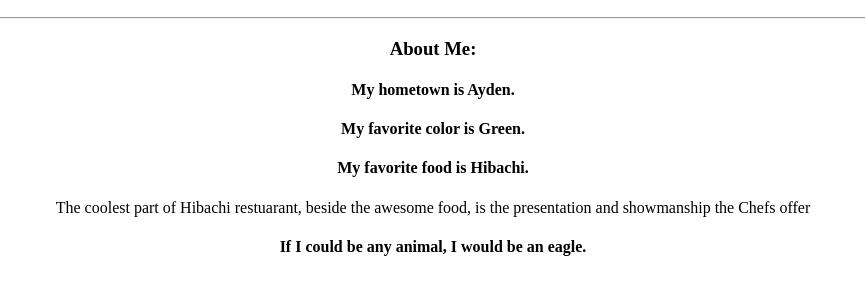
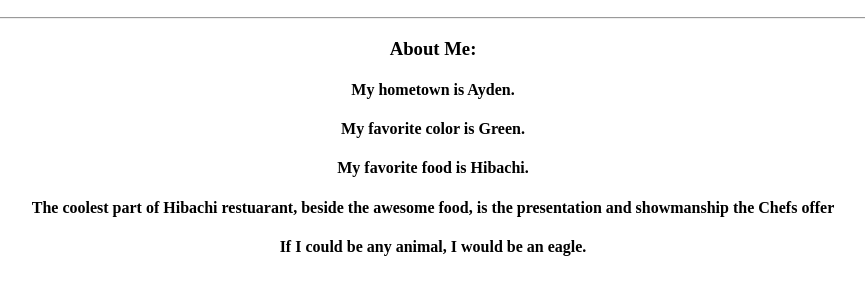
Before and after one commit to PrestonFr21/my-first-project, a plain HTML site: page index.html in a window 1280 px wide. Shown: the part 110-404 px from the top of the page, without its empty margins (207-1072 px from the left). Drawn offline with Linux system fonts and the light colour scheme.

Commit message:
header added

```diff
--- a/index.html
+++ b/index.html
@@ -14,7 +14,7 @@
 					<h4>My hometown is Ayden.</h4>
 					<h4>My favorite color is Green.</h4>
 					<h4>My favorite food is Hibachi.</h4>
-                    <p>The coolest part of Hibachi restuarant, beside the awesome food, is the presentation and showmanship the Chefs offer</p>
+                    <h4>The coolest part of Hibachi restuarant, beside the awesome food, is the presentation and showmanship the Chefs offer</h4>
 					<h4>If I could be any animal, I would be an eagle.</h4>
 			</div>
 		  </body>
```
